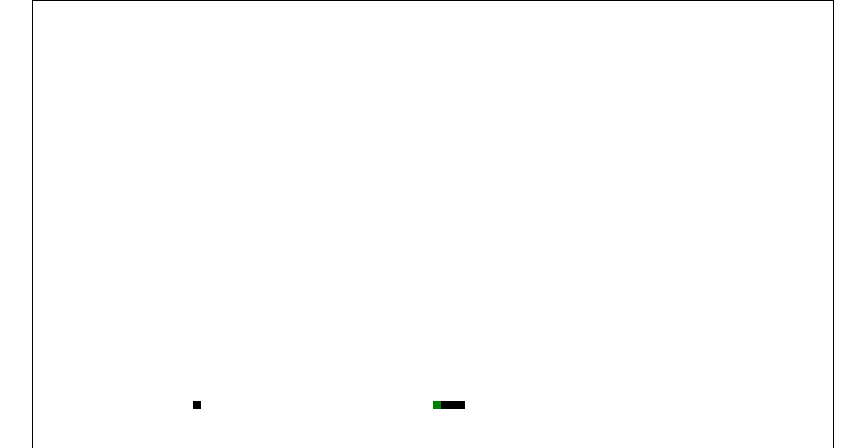
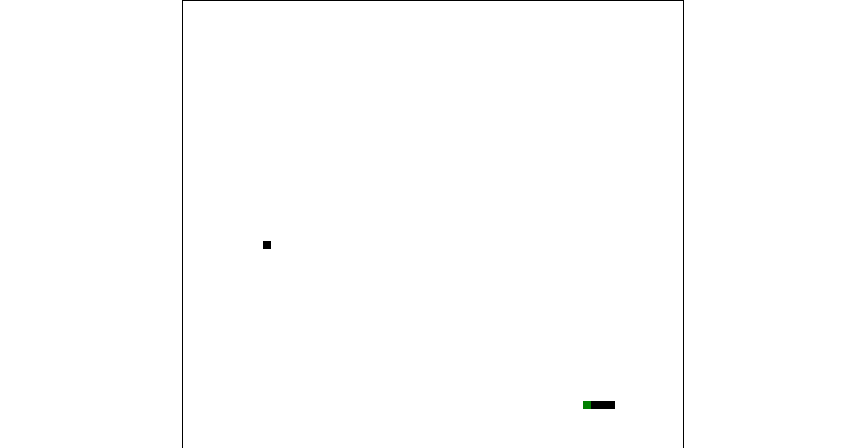
Before and after one commit to MarkSchemmer/porfolio-version-two, a React (Create React App) app: page /snake in a window 1280 px wide. Shown: the top 448 px of the page, without its empty margins (207-1072 px from the left). Built offline with nearby package versions, Linux system fonts and the light colour scheme.

Commit message:
finishing up snake finally.

```diff
--- a/src/GameApps/Snake/SnakeComponent.tsx
+++ b/src/GameApps/Snake/SnakeComponent.tsx
@@ -10,13 +10,13 @@ export const SnakeComponent = (props:any) => {
     // Needing to assign a onkeydown event to the window so we can capture key press.
     // so we can control the snake and or restart the game.
     let snakeRef = useRef(new Snake(50, 50));
-    let foodRef = useRef(new Rectangle(new Point(20, 50), snakeRef.current.snakeSquareResolution));
+    let foodRef = useRef(new Rectangle(new Point(10, 30), snakeRef.current.snakeSquareResolution));
 
 
     let restartGame = () => {
         canvasProps.pausegame();
         snakeRef.current = new Snake(50, 50);
-        foodRef.current = new Rectangle(new Point(20, 50), snakeRef.current.snakeSquareResolution);
+        foodRef.current = new Rectangle(new Point(20, 25), snakeRef.current.snakeSquareResolution);
     }
 
     let handKeyDown = (e:KeyboardEvent) => {
@@ -61,7 +61,7 @@ export const SnakeComponent = (props:any) => {
            // alert("I ate food");
            // console.log("I ate the food. ");
            eaten = true;
-           foodRef.current = (new Rectangle(new Point(getRandomInt(100), getRandomInt(100)), snakeRef.current.snakeSquareResolution))
+           foodRef.current = (new Rectangle(new Point(getRandomInt(50), getRandomInt(50)), snakeRef.current.snakeSquareResolution))
         }
 
         if (snakeRef.current.hasEatenSelf()) {
--- a/src/components/Canvas/useCanvasProps.tsx
+++ b/src/components/Canvas/useCanvasProps.tsx
@@ -4,8 +4,8 @@ import { CanvasProps, IBoardOperationsConfigs, IOptions, Instructions, boardSetu
 type functionReturn = (ctx:any, canvas:any, options: IOptions, now:number) => void;
 type functionClick = (e:any, canvas:any, options:IOptions) => void;
 export const useCanvasProps = (draw: functionReturn, calculations: functionReturn, boardOperationsConfigs: IBoardOperationsConfigs, handleClick: functionClick) => {
-    const width = useRef(800);
-    const height = useRef(800);
+    const width = useRef(500);
+    const height = useRef(500);
     const resolution = useRef(20);
     const fpsInterval = useRef(1000);
     const ref = useRef<HTMLDivElement | null>(null);
```
Also changed, not shown: 1 other file (tests, documents, lock files or other folders).
